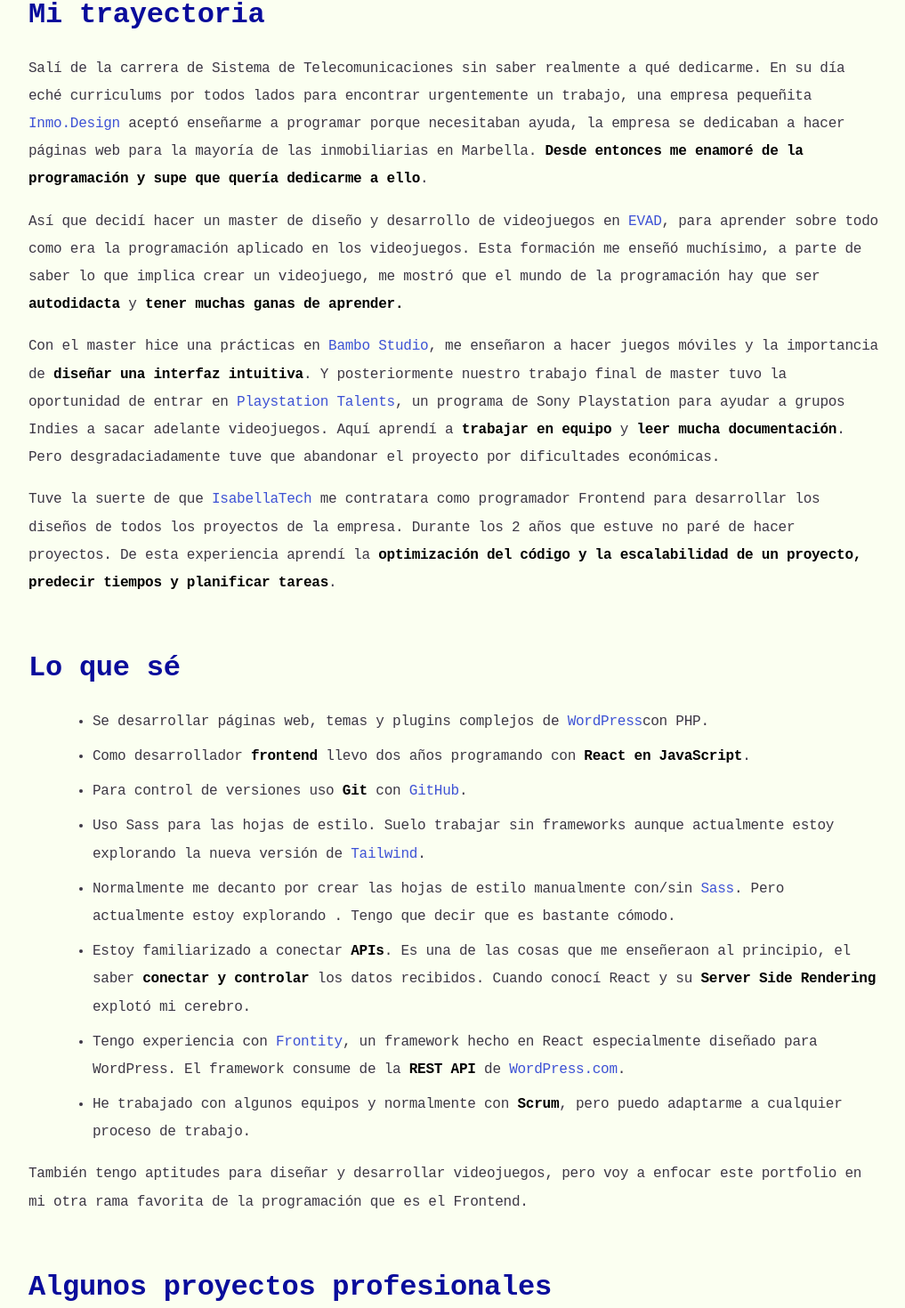
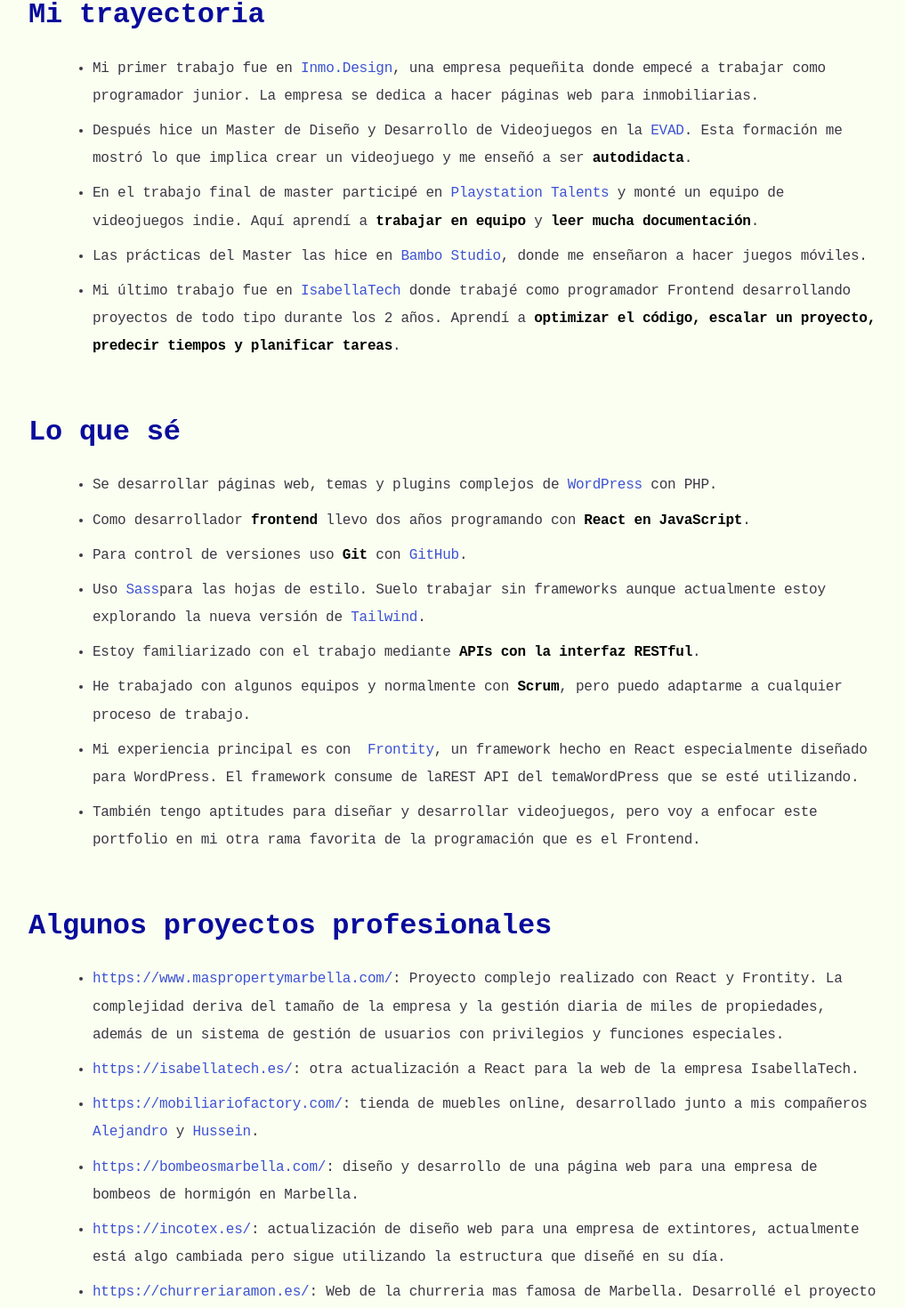
Before and after one commit to Hecater88/portfolio, a React (Create React App) app: page / in a window 1280 px wide. Shown: the part 657-2127 px from the top of the page at 89% size, without its empty margins (128-1145 px from the left). Built offline with nearby package versions, Linux system fonts and the light colour scheme.

Commit message:
text fixed and colors

```diff
--- a/src/App.css
+++ b/src/App.css
@@ -1,14 +1,14 @@
 body {
-  background: #FBFFF1;
+  background: #fbfff1;
   box-sizing: border-box;
-  color: #3C3744;
+  color: #3c3744;
   font-family: "Roboto Mono", monospace;
   letter-spacing: -0.015em;
   line-height: 1.5;
 }
 
 a {
-  color: #3D52D5;
+  color: #3d52d5;
   -webkit-text-decoration: underline;
   text-decoration: none;
 }
@@ -44,14 +44,13 @@
   margin: 0.5rem 0 0 2rem;
 }
 h3 {
-  color: #090C9B;
-  ;
+  color: #090c9b;
 }
 .title {
   margin: 0;
   margin-bottom: 16px;
   width: 100%;
-  color:#090C9B;
+  color: #090c9b;
 }
 .title h2 {
   font-size: 1.625rem;
@@ -60,7 +59,7 @@
 }
 
 .subtitle {
-  color: #3D52D5;
+  color: #3d52d5;
 }
 
 .container-header {
@@ -97,14 +96,14 @@
 }
 
 .ul-header li a {
-  color: #3C3744;
+  color: #3c3744;
   border-radius: 3px;
-  background-color: #B4C5E4;
+  background-color: #b4c5e4;
   padding: 0.5rem 0.8rem;
   font-weight: 800;
 }
 .container-footer {
-  background: #16161d;
+  background: #3C3744;
   margin-top: 5rem;
 }
 .div-row-footer {
@@ -129,6 +128,7 @@
 }
 .ul-footer li .icon {
   width: 1.5rem;
+  color: #FBFFF1;
 }
 @media only screen and (max-width: 768px) {
   section,
--- a/src/components/about-us.js
+++ b/src/components/about-us.js
@@ -18,7 +18,7 @@
           React
         </a>
         , que es una librería de JavaScript para crear interfaces de usuario de
-        forma sencilla. Soy partidario en hacer un <stron>código limpio y legible</stron>. Un
+        forma sencilla. Soy partidario en hacer un <strong>código limpio y legible</strong>. Un
         buen código es aquel que se pueda leer como un libro sin utilizar
         comentarios. Siempre busco lo mejor del proyecto para su <strong>optimización y
         escalabilidad</strong>.
--- a/src/components/experience.js
+++ b/src/components/experience.js
@@ -2,70 +2,70 @@
   return (
     <div>
       <h3>Mi trayectoria</h3>
-      <p>
-        Salí de la carrera de Sistema de Telecomunicaciones sin saber realmente a
-        qué dedicarme. En su día eché curriculums por todos lados para encontrar
-        urgentemente un trabajo, una empresa pequeñita{" "}
+      <ul>
+        <li>
+          Mi primer trabajo fue en{" "}
           <a
             href="https://www.linkedin.com/company/inmo.design/about/"
-          target="_blank" rel="noreferrer"
+            target="_blank"
+            rel="noreferrer"
           >
             Inmo.Design
-        </a>{" "}
-        aceptó enseñarme a programar porque necesitaban ayuda, la empresa se
-        dedicaban a hacer páginas web para la mayoría de las inmobiliarias en
-        Marbella.{" "}
-        <strong>
-          Desde entonces me enamoré de la programación y supe que quería
-          dedicarme a ello
-        </strong>
-        .
-      </p>
+          </a>
+          , una empresa pequeñita donde empecé a trabajar como programador
+          junior. La empresa se dedica a hacer páginas web para inmobiliarias.
+        </li>
 
-      <p>
-        Así que decidí hacer un master de diseño y desarrollo de videojuegos en{" "}
+        <li>
+          Después hice un Master de Diseño y Desarrollo de Videojuegos en la{" "}
           <a href="https://evadformacion.com/" target="_blank" rel="noreferrer">
             EVAD
           </a>
-        , para aprender sobre todo como era la programación aplicado en los
-        videojuegos. Esta formación me enseñó muchísimo, a parte de saber lo que
-        implica crear un videojuego, me mostró que el mundo de la programación
-        hay que ser <strong>autodidacta</strong> y{" "}
-        <strong>tener muchas ganas de aprender.</strong>
-      </p>
-      <p>
-        Con el master hice una prácticas en{" "}
+          . Esta formación me mostró lo que implica crear un videojuego y me
+          enseñó a ser <strong>autodidacta</strong>.
+        </li>
+        <li>
+          En el trabajo final de master participé en{" "}
+          <a
+            href="https://www.playstationtalents.es/"
+            target="_blank"
+            rel="noreferrer"
+          >
+            Playstation Talents
+          </a>{" "}
+          y monté un equipo de videojuegos indie. Aquí aprendí a{" "}
+          <strong>trabajar en equipo</strong> y{" "}
+          <strong>leer mucha documentación</strong>.
+        </li>
+        <li>
+          Las prácticas del Master las hice en{" "}
           <a
             href="https://www.linkedin.com/company/bambo-studio/about/"
-          target="_blank" rel="noreferrer"
+            target="_blank"
+            rel="noreferrer"
           >
             Bambo Studio
           </a>
-        , me enseñaron a hacer juegos móviles y la importancia de{" "}
-        <strong>diseñar una interfaz intuitiva</strong>. Y posteriormente
-        nuestro trabajo final de master tuvo la oportunidad de entrar en{" "}
-        <a href="https://www.playstationtalents.es/" target="_blank" rel="noreferrer">
-          Playstation Talents
-        </a>
-        , un programa de Sony Playstation para ayudar a grupos Indies a sacar
-        adelante videojuegos. Aquí aprendí a <strong>trabajar en equipo</strong>{" "}
-        y <strong>leer mucha documentación</strong>. Pero desgradaciadamente
-        tuve que abandonar el proyecto por dificultades económicas.
-      </p>
-      <p>
-        Tuve la suerte de que{" "}
-        <a href="https://www.linkedin.com/company/isabellatech" target="_blank" rel="noreferrer">
+          , donde me enseñaron a hacer juegos móviles.
+        </li>
+        <li>
+          Mi último trabajo fue en{" "}
+          <a
+            href="https://www.linkedin.com/company/isabellatech"
+            target="_blank"
+            rel="noreferrer"
+          >
             IsabellaTech
           </a>{" "}
-        me contratara como programador Frontend para desarrollar los diseños de
-        todos los proyectos de la empresa. Durante los 2 años que estuve no paré
-        de hacer proyectos. De esta experiencia aprendí la{" "}
+          donde trabajé como programador Frontend desarrollando proyectos de
+          todo tipo durante los 2 años. Aprendí a{" "}
           <strong>
-          optimización del código y la escalabilidad de un proyecto, predecir
-          tiempos y planificar tareas
+            optimizar el código, escalar un proyecto, predecir tiempos y
+            planificar tareas
           </strong>
           .
-      </p>
+        </li>
+      </ul>
     </div>
   );
 }
--- a/src/components/header.js
+++ b/src/components/header.js
@@ -14,7 +14,7 @@
           <ul className="ul-header" id="navigation">
             <li>
               <a href="#mi-experiencia">
-                Mi experiencia
+                Mi trayectoria
               </a>
             </li>
             <li>
--- a/src/components/projects.js
+++ b/src/components/projects.js
@@ -3,6 +3,71 @@
     <div>
       <h3>Algunos proyectos profesionales</h3>
       <ul>
+        <li>
+          <a
+            href="https://www.maspropertymarbella.com/"
+            target="_blank"
+            rel="noreferrer"
+          >
+            https://www.maspropertymarbella.com/
+          </a>
+          : Proyecto complejo realizado con React y Frontity. La complejidad
+          deriva del tamaño de la empresa y la gestión diaria de miles de
+          propiedades, además de un sistema de gestión de usuarios con
+          privilegios y funciones especiales.
+        </li>
+        <li>
+          <a href="https://isabellatech.es/" target="_blank" rel="noreferrer">
+            https://isabellatech.es/
+          </a>
+          : otra actualización a React para la web de la empresa IsabellaTech.
+        </li>
+
+        <li>
+          <a
+            href="https://mobiliariofactory.com/"
+            target="_blank"
+            rel="noreferrer"
+          >
+            https://mobiliariofactory.com/
+          </a>
+          : tienda de muebles online, desarrollado junto a mis compañeros{" "}
+          <a
+            href="https://www.linkedin.com/in/alejandro-villalobos-trujillo-38b97a163/"
+            target="_blank"
+            rel="noreferrer"
+          >
+            Alejandro
+          </a>{" "}
+          y{" "}
+          <a
+            href="https://www.linkedin.com/in/husseincak/"
+            target="_blank"
+            rel="noreferrer"
+          >
+            Hussein
+          </a>
+          .
+        </li>
+        <li>
+          <a
+            href="https://bombeosmarbella.com/"
+            target="_blank"
+            rel="noreferrer"
+          >
+            https://bombeosmarbella.com/
+          </a>
+          : diseño y desarrollo de una página web para una empresa de bombeos de
+          hormigón en Marbella.
+        </li>
+        <li>
+          <a href="https://incotex.es/" target="_blank" rel="noreferrer">
+            https://incotex.es/
+          </a>
+          : actualización de diseño web para una empresa de extintores,
+          actualmente está algo cambiada pero sigue utilizando la estructura que
+          diseñé en su día.
+        </li>
         <li>
           <a href="https://churreriaramon.es/" target="_blank" rel="noreferrer">
             https://churreriaramon.es/
@@ -15,60 +80,15 @@
           , para mejorar la marca de la churrería.
         </li>
         <li>
-          <a href="https://incotex.es/" target="_blank" rel="noreferrer">
-            https://incotex.es/
-          </a>
-          : actualización de diseño web para una empresa de extintores,
-          actualmente está algo cambiada pero sigue utilizando la estructura que
-          diseñé en su dia.
-        </li>
-        <li>
-          <a href="https://bombeosmarbella.com/" target="_blank" rel="noreferrer">
-            https://bombeosmarbella.com/
-          </a>
-          : diseño y desarrollo de una página web para una empresa de bombeos de
-          hormigón en Marbella.
-        </li>
-        <li>
-          <a href="https://abogadospericia.com/" target="_blank" rel="noreferrer">
+          <a
+            href="https://abogadospericia.com/"
+            target="_blank"
+            rel="noreferrer"
+          >
             https://abogadospericia.com/
           </a>
           : este fue otro proyecto para mejorar el diseño de una página de
           abogados.
-        </li>
-
-        <li>
-          <a href="https://mobiliariofactory.com/" target="_blank" rel="noreferrer">
-            https://mobiliariofactory.com/
-          </a>
-          : proyecto de una tienda de muebles online, desarrollado en menos de 2
-          meses con mis compañeros{" "}
-          <a
-            href="https://www.linkedin.com/in/alejandro-villalobos-trujillo-38b97a163/"
-            target="_blank" rel="noreferrer"
-          >
-            Alejandro
-          </a>{" "}
-          y{" "}
-          <a href="https://www.linkedin.com/in/husseincak/" target="_blank" rel="noreferrer">
-            Hussein
-          </a>
-          .
-        </li>
-        <li>
-          <a href="https://isabellatech.es/" target="_blank" rel="noreferrer">
-            https://isabellatech.es/
-          </a>
-          : otra actualización a React para la web de la empresa IsabellaTech (dónde yo trabajaba).
-        </li>
-        <li>
-          <a href="https://www.maspropertymarbella.com/" target="_blank" rel="noreferrer">
-            https://www.maspropertymarbella.com/
-          </a>
-          : proyecto grande con React para una de la empresa mas ambiciosa de
-          Marbella. Tardamos mucho en hacer este proyecto porque esta empresa
-          tiene miles de propiedades, nos pedian un sistema de usuario con
-          privilegios y algunas funciones especiales.
         </li>
       </ul>
     </div>
--- a/src/components/skills.js
+++ b/src/components/skills.js
@@ -7,7 +7,7 @@
           Se desarrollar páginas web, temas y plugins complejos de{" "}
           <a href="https://wordpress.com/es/" target="_blank" rel="noreferrer">
             WordPress
-          </a>
+          </a>{" "}
           con PHP.
         </li>
         <li>
@@ -15,58 +15,49 @@
           programando con <strong>React en JavaScript</strong>.
         </li>
         <li>
-        Para control de versiones uso <strong>Git</strong> con{" "}
+          Para control de versiones uso <strong>Git</strong> con{" "}
           <a href="https://github.com/" target="_blank" rel="noreferrer">
             GitHub
-          </a>.
+          </a>
+          .
         </li>
         <li>
-        Uso Sass para las hojas de estilo. Suelo trabajar sin frameworks aunque actualmente estoy explorando la nueva versión de{" "}
-        <a href="https://tailwindcss.com/" target="_blank" rel="noreferrer">
-            Tailwind
-          </a>.
-        </li>
-        <li>
-          Normalmente me decanto por crear las hojas de estilo manualmente
-          con/sin{" "}
+          Uso{" "}
           <a href="https://sass-lang.com/" target="_blank" rel="noreferrer">
             Sass
           </a>
-          . Pero actualmente estoy explorando{" "}
-
-          . Tengo que decir que es bastante cómodo.
-        </li>
-        <li>
-          Estoy familiarizado a conectar <strong>APIs</strong>. Es una de las
-          cosas que me enseñeraon al principio, el saber{" "}
-          <strong>conectar y controlar</strong> los datos recibidos. Cuando
-          conocí React y su <strong>Server Side Rendering</strong> explotó mi
-          cerebro.
-        </li>
-        <li>
-          Tengo experiencia con{" "}
-          <a href="https://frontity.org//" target="_blank" rel="noreferrer">
-            Frontity
-          </a>
-          , un framework hecho en React especialmente diseñado para WordPress.
-          El framework consume de la <strong>REST API</strong> de{" "}
-          <a href="https://wordpress.com/es/" target="_blank" rel="noreferrer">
-            WordPress.com
+          para las hojas de estilo. Suelo trabajar sin frameworks aunque
+          actualmente estoy explorando la nueva versión de{" "}
+          <a href="https://tailwindcss.com/" target="_blank" rel="noreferrer">
+            Tailwind
           </a>
           .
         </li>
-
+        <li>
+          Estoy familiarizado con el trabajo mediante{" "}
+          <strong>APIs con la interfaz RESTful</strong>.
+        </li>
         <li>
           He trabajado con algunos equipos y normalmente con{" "}
           <strong>Scrum</strong>, pero puedo adaptarme a cualquier proceso de
           trabajo.
         </li>
+        <li>
+          Mi experiencia principal es con {" "}
+          <a href="https://frontity.org//" target="_blank" rel="noreferrer">
+            Frontity
+          </a>
+          , un framework hecho en React especialmente diseñado para WordPress.
+          El framework consume de la<strogn>REST API </strogn>del temaWordPress
+          que se esté utilizando.
+        </li>
+
+        <li>
+          También tengo aptitudes para diseñar y desarrollar videojuegos, pero
+          voy a enfocar este portfolio en mi otra rama favorita de la
+          programación que es el Frontend.
+        </li>
       </ul>
-      <p>
-        También tengo aptitudes para diseñar y desarrollar videojuegos, pero voy
-        a enfocar este portfolio en mi otra rama favorita de la programación que
-        es el Frontend.
-      </p>
     </div>
   );
 }
```
Lines whose indentation alone changed are shown as unchanged.
